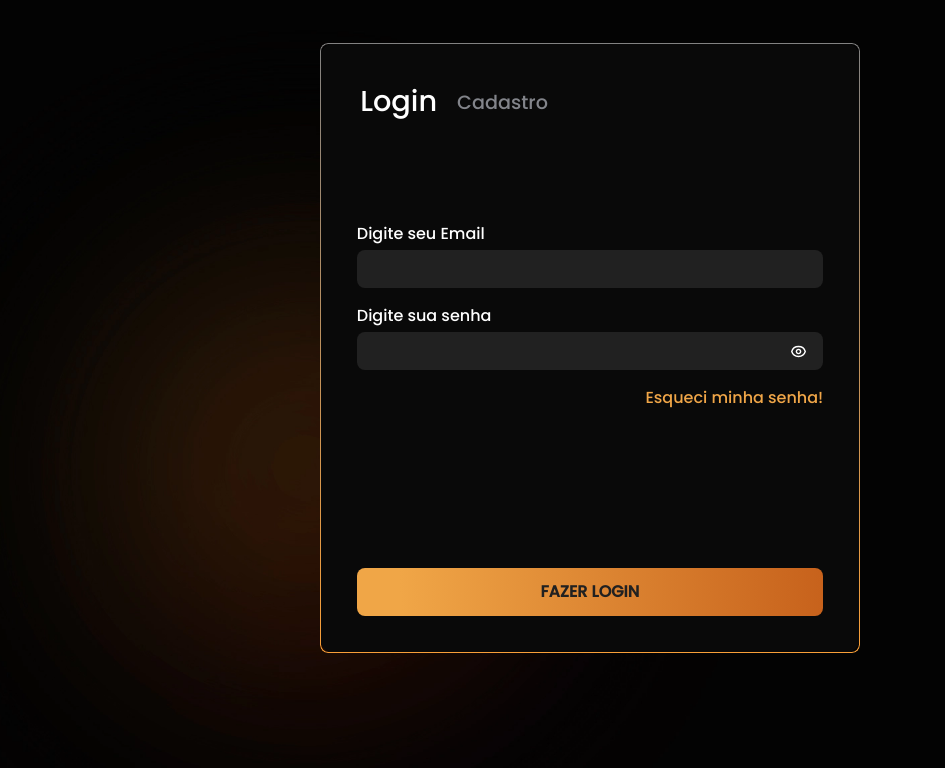
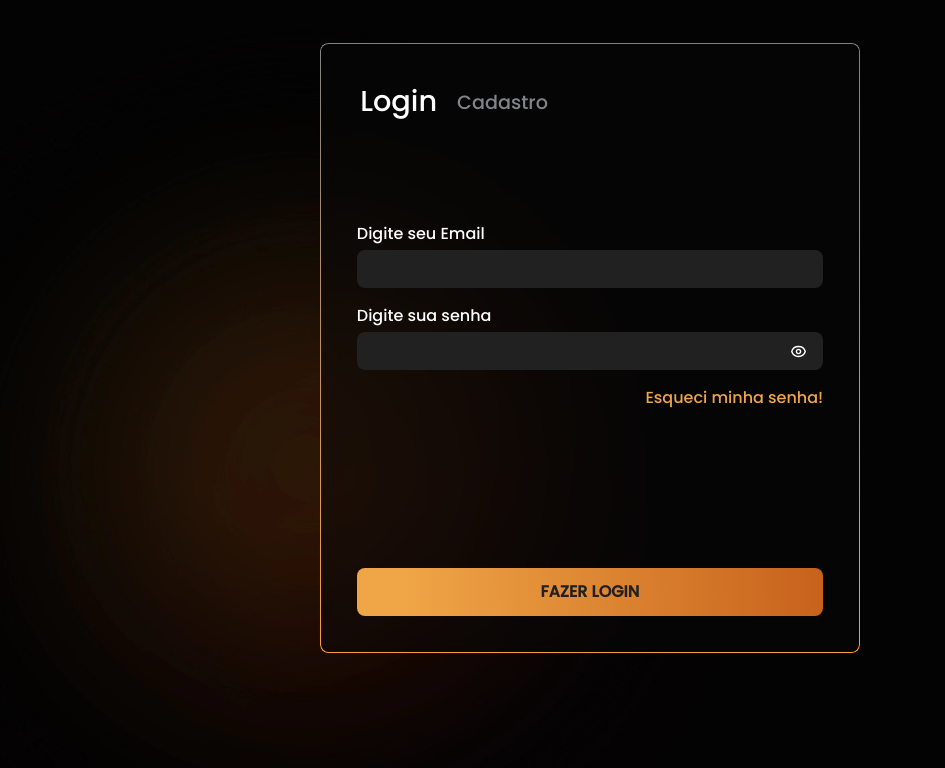
Before and after one commit to CaioAbra/AtlasLogin, a plain HTML site: page index.html in a window 1280 px wide. Shown: the full height of the page, 335-1280 px from the left. Drawn offline with nearby package versions, Linux system fonts and the light colour scheme.

Commit message:
cor do card

```diff
--- a/style.css
+++ b/style.css
@@ -72,7 +72,7 @@ body {
 }
 
 .card {
-    background: #090909;
+    background: rgba(9, 9, 9, 0.5);
     backdrop-filter: blur(.7rem);
     border: none;
     border-radius: 15px;
```
